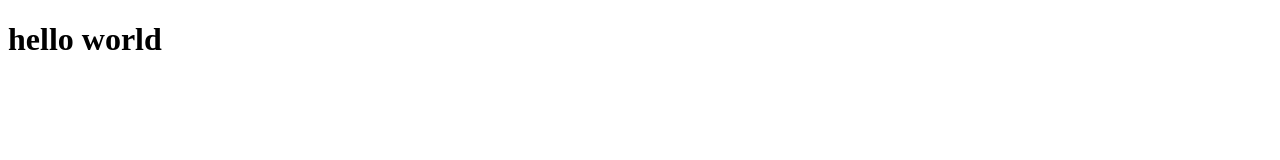
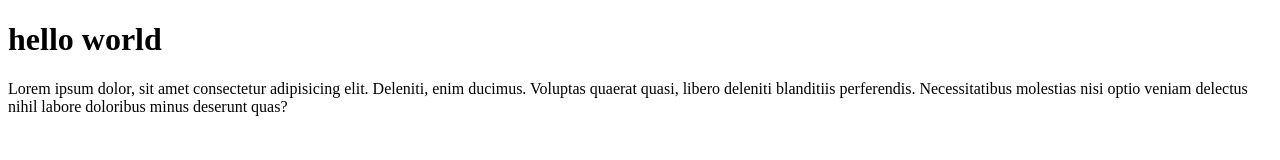
Before and after one commit to Widanta/repo-3, a plain HTML site: page index.html in a window 1280 px wide. Drawn offline with Linux system fonts and the light colour scheme.

Commit message:
menambahkan paragraf

```diff
--- a/index.html
+++ b/index.html
@@ -9,7 +9,7 @@
 <body>
 
     <h1>hello world</h1>
-
+    <p>Lorem ipsum dolor, sit amet consectetur adipisicing elit. Deleniti, enim ducimus. Voluptas quaerat quasi, libero deleniti blanditiis perferendis. Necessitatibus molestias nisi optio veniam delectus nihil labore doloribus minus deserunt quas?</p>
 
 </body>
 </html>
```
